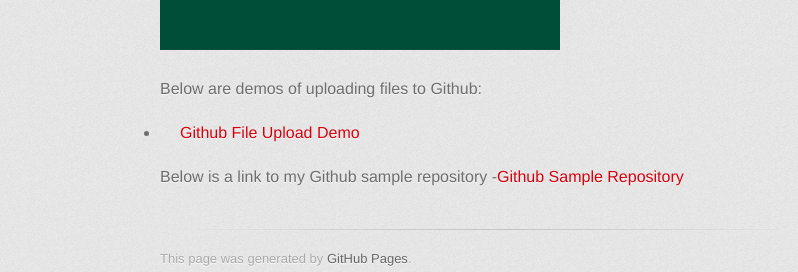
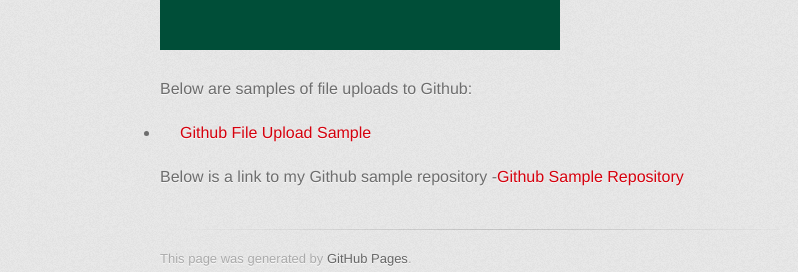
Before and after one commit to fillpd/fillpd.github.io, a Jekyll site: the page built from index.md, in a window 1280 px wide. Shown: the part 572-844 px from the top of the page, without its empty margins (170-968 px from the left). Built offline with Jekyll 4.4.1, drawn with Linux system fonts in a browser that asks for light colours; some web fonts are replaced; our own code applies the rules of GitHub Pages for plain Markdown files.

Commit message:
Update index.md

```diff
--- a/index.md
+++ b/index.md
@@ -5,9 +5,9 @@
 
 ![Test Pic](/pics/WM.png)
 
-Below are demos of uploading files to Github:
+Below are samples of file uploads to Github:
 
-- [Github File Upload Demo](/GithubDemo/index.md)
+- [Github File Upload Sample](/GithubDemo/index.md)
 
 Below is a link to my Github sample repository
 -[Github Sample Repository](https://github.com/fillpd/GithubDemoRepository)
```
